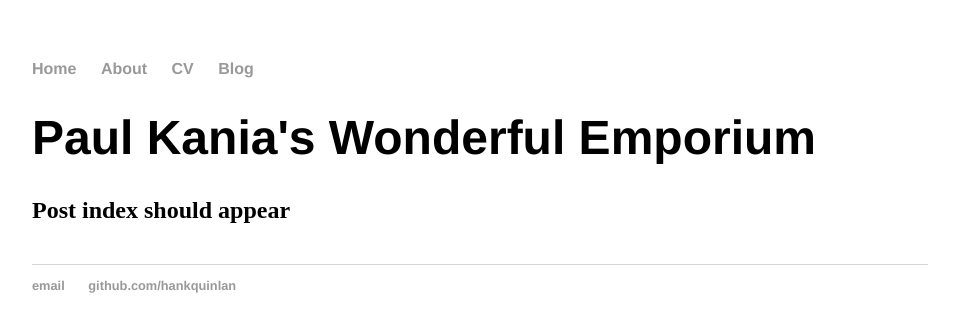
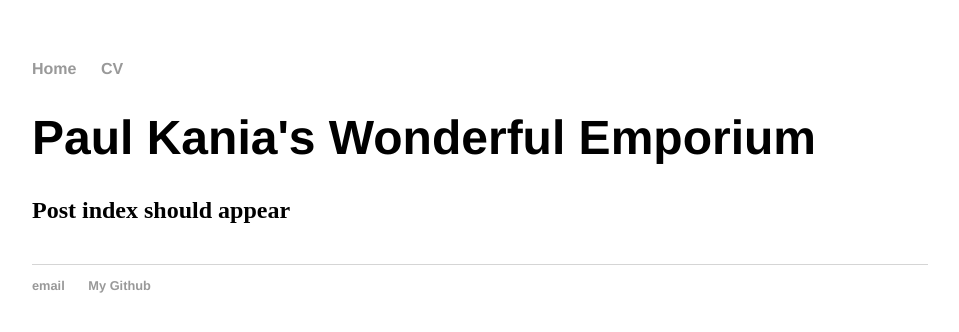
Before and after one commit to paulkania/paulkania.github.io, a Jekyll site: the page built from index.html, in a window 1280 px wide. Shown: the top 332 px of the page, without its empty margins (160-1119 px from the left). Built offline with Jekyll 4.4.1, drawn with Linux system fonts in a browser that asks for light colours.

Commit message:
Update default.html
update default headers & footers

```diff
--- a/_layouts/default.html
+++ b/_layouts/default.html
@@ -9,9 +9,7 @@
 			<nav>
 	    		<ul>
 	        		<li><a href="/">Home</a></li>
-		        	<li><a href="/about">About</a></li>
 	        		<li><a href="/cv">CV</a></li>
-	        		<li><a href="/blog">Blog</a></li>
 	    		</ul>
 			</nav>
 			<div class="container">
@@ -21,8 +19,8 @@
 			</div><!-- /.container -->
 			<footer>
 	    		<ul>
-	        		<li><a href="mailto:hankquinlanhub@gmail.com">email</a></li>
-	        		<li><a href="https://github.com/hankquinlan">github.com/hankquinlan</a></li>
+	        		<li><a href="mailto:p.rozehnal@gmail.com">email</a></li>
+	        		<li><a href="https://github.com/PaulKania">My Github</a></li>
 				</ul>
 			</footer>
 		</body>
```
